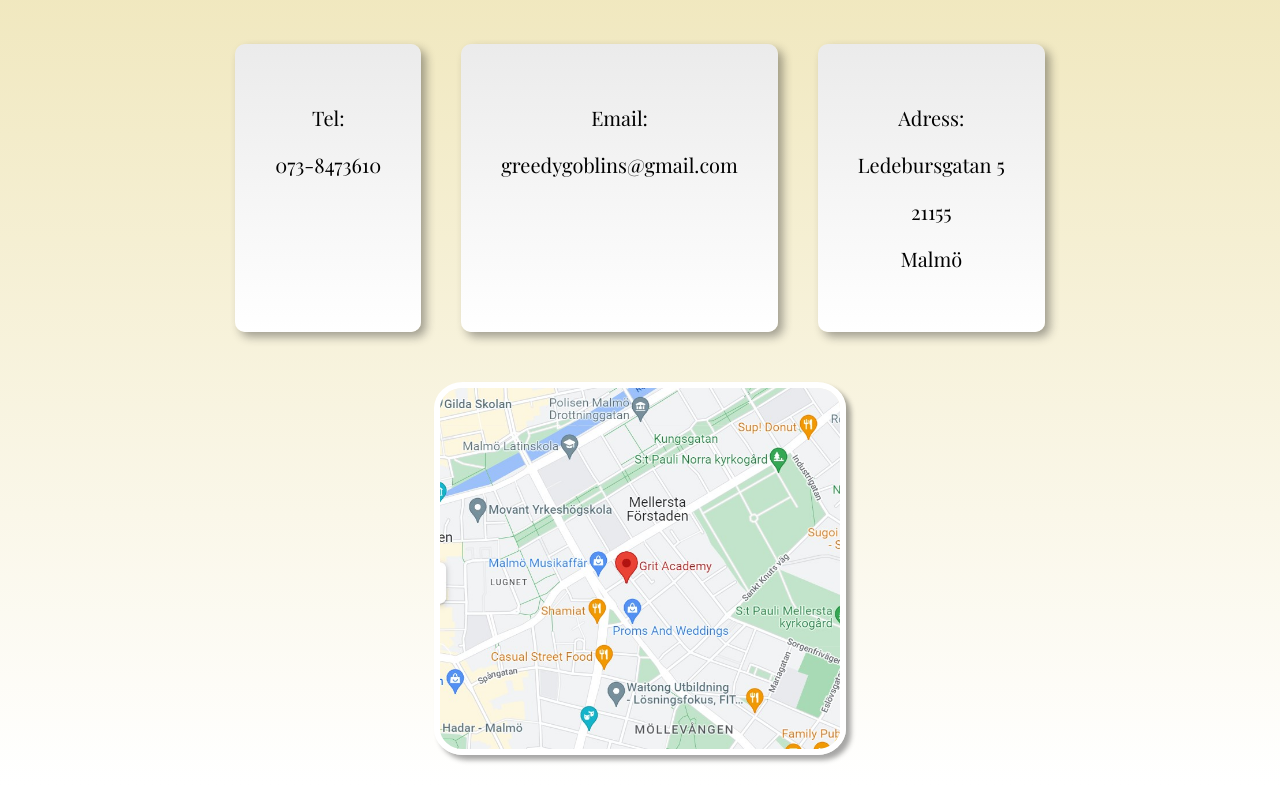
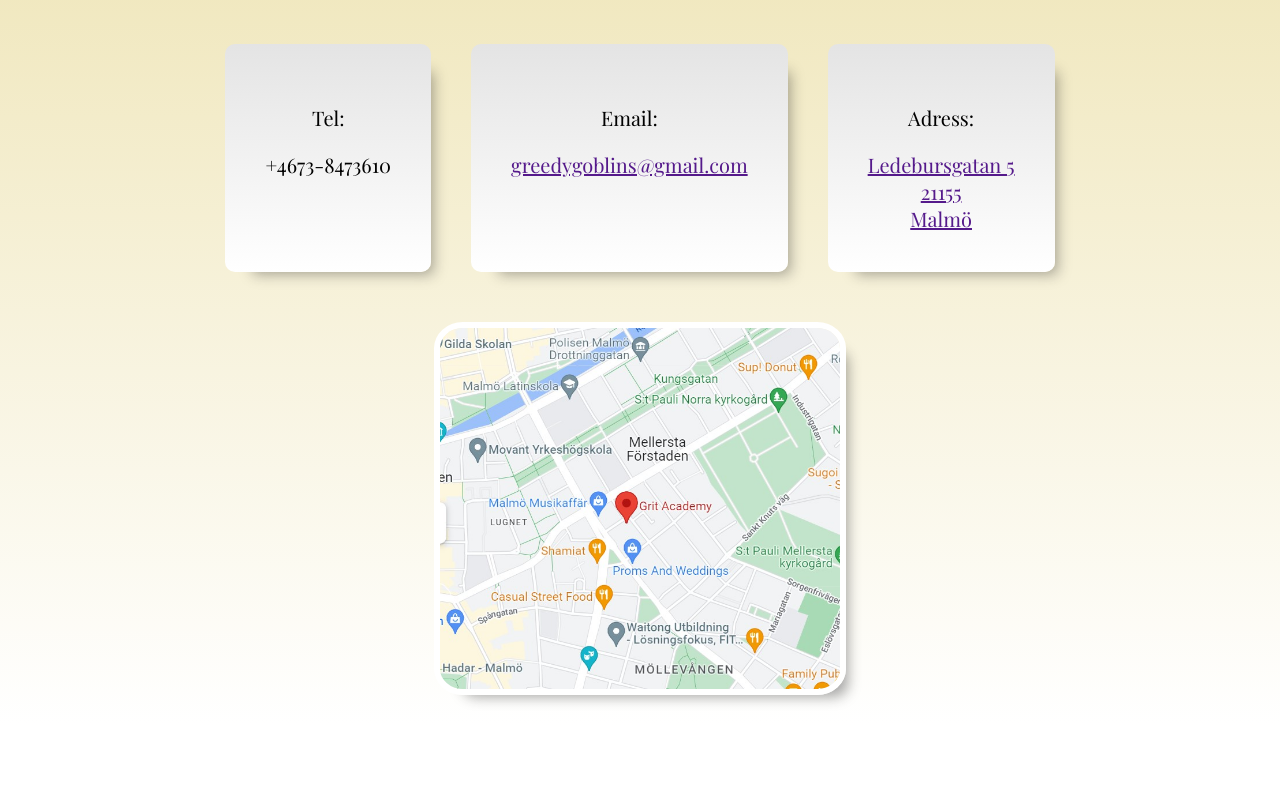
Before and after one commit to danyealmateen/greedygoblins, a plain HTML site: page html/contact.html in a window 1280 px wide. Shown: the part 138-923 px from the top of the page. After the commit the page ends 863 px from the top, so only its background shows below. Drawn offline with nearby package versions, Linux system fonts and the light colour scheme.

Commit message:
fixat nr länkar

```diff
--- a/CSS/style-contact.css
+++ b/CSS/style-contact.css
@@ -7,7 +7,6 @@ body {
     align-items: center;
     font-size: 20px;
     font-family: "Playfair Display", sans-serif;
-    /*background-image: url(../IMAGES/bg.jpg);*/
     margin: auto;
     background-image: linear-gradient(to bottom, rgb(238, 228, 180), rgb(255, 255, 255));
 }
@@ -21,12 +20,12 @@ body {
 }
 
 .contacts-div {
-    background-image: linear-gradient(to bottom, rgb(235, 235, 235), rgb(255, 255, 255));
+    background-image: linear-gradient(to bottom, rgb(228, 228, 228), rgb(255, 255, 255));
     border-radius: 10px;
     text-align: center;
     padding: 40px;
     margin: 3vh;
-    box-shadow: 5px 5px 10px rgba(34, 34, 34, 0.4);
+    box-shadow:15px 15px 13px -13px rgba(34, 34, 34, 0.4);
 }
 
 .navbar {
@@ -52,7 +51,7 @@ li a {
 img {
     max-width: 400px;
     border-radius: 7%;
-    box-shadow: 5px 5px 5px rgba(34, 34, 34, 0.4);
+    box-shadow:15px 15px 13px -13px rgba(34, 34, 34, 0.4);
     margin: 30px;
     border: solid 6px white;
 }
--- a/html/contact.html
+++ b/html/contact.html
@@ -19,15 +19,15 @@
     <h1>Contact Us</h1>
     <div class="contacts-container">
         <div class="contacts-div">
-            <p class="titel">Tel:</p> 073-8473610</p>
+            <p class="titel">Tel:</p> +4673-8473610</p>
         </div>
         <div class="contacts-div">
-            <p class="titel">Email:</p> greedygoblins@gmail.com</p>
+            <p class="titel">Email:</p><a href=""> greedygoblins@gmail.com</a>
         </div>
         <div class="contacts-div">
-            <p class="titel">Adress:</p> Ledebursgatan 5</p>
-            <p>21155</p>
-            <p>Malmö</p>
+            <p class="titel">Adress:</p><a href=""> Ledebursgatan 5
+                <br>21155
+                <br>Malmö</a>
         </div>
     </div>
     <img src="../IMAGES/kartaFörKontakt.jpg" alt="">
```
